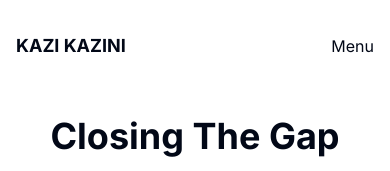
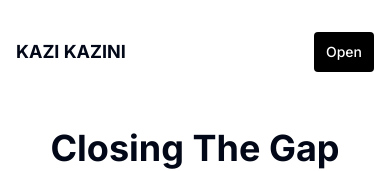
Before and after one commit to Habib-Ashraf-Hassan/kazi-kazini-landing-page, a Next.js app: page / in a window 390 px wide. Shown: the top 171 px of the page. Built offline with nearby package versions, Linux system fonts and the light colour scheme.

Commit message:
navbar responsive complete

```diff
--- a/src/app/page.js
+++ b/src/app/page.js
@@ -1,11 +1,36 @@
+"use client";
 import Image from 'next/image';
+import { Button } from "@/components/ui/button";
+import {
+  DropdownMenu,
+  DropdownMenuContent,
+  DropdownMenuItem,
+  DropdownMenuLabel,
+  DropdownMenuSeparator,
+  DropdownMenuTrigger,
+} from "@/components/ui/dropdown-menu";
+
+
 
 export default function Home() {
   return (
     <div className="container mx-auto p-4 md:p-8">
       <nav className="flex flex-wrap justify-between items-center py-4 md:py-6">
         <div className="text-lg font-bold">KAZI KAZINI</div>
-        <p className='md:hidden block'>Menu</p>
+        {/* <p className='md:hidden block'>Menu</p> */}
+        <DropdownMenu className="md:hidden block">
+          <DropdownMenuTrigger className='md:hidden block'>
+            <Button className="px-3 py-3 bg-black text-white rounded">Open</Button>
+          </DropdownMenuTrigger>
+          <DropdownMenuContent>
+            <DropdownMenuItem>Page</DropdownMenuItem>
+            <DropdownMenuItem>Page</DropdownMenuItem>
+            <DropdownMenuItem>Log in</DropdownMenuItem>
+            <DropdownMenuSeparator />
+            <DropdownMenuLabel>Sign Up</DropdownMenuLabel>
+          </DropdownMenuContent>
+        </DropdownMenu>
+
         <div className="md:flex hidden flex-wrap items-center space-x-4 md:space-x-8 mt-4 md:mt-0">
           <div className="text-lg">Page</div>
           <div className="text-lg">Page</div>
```
